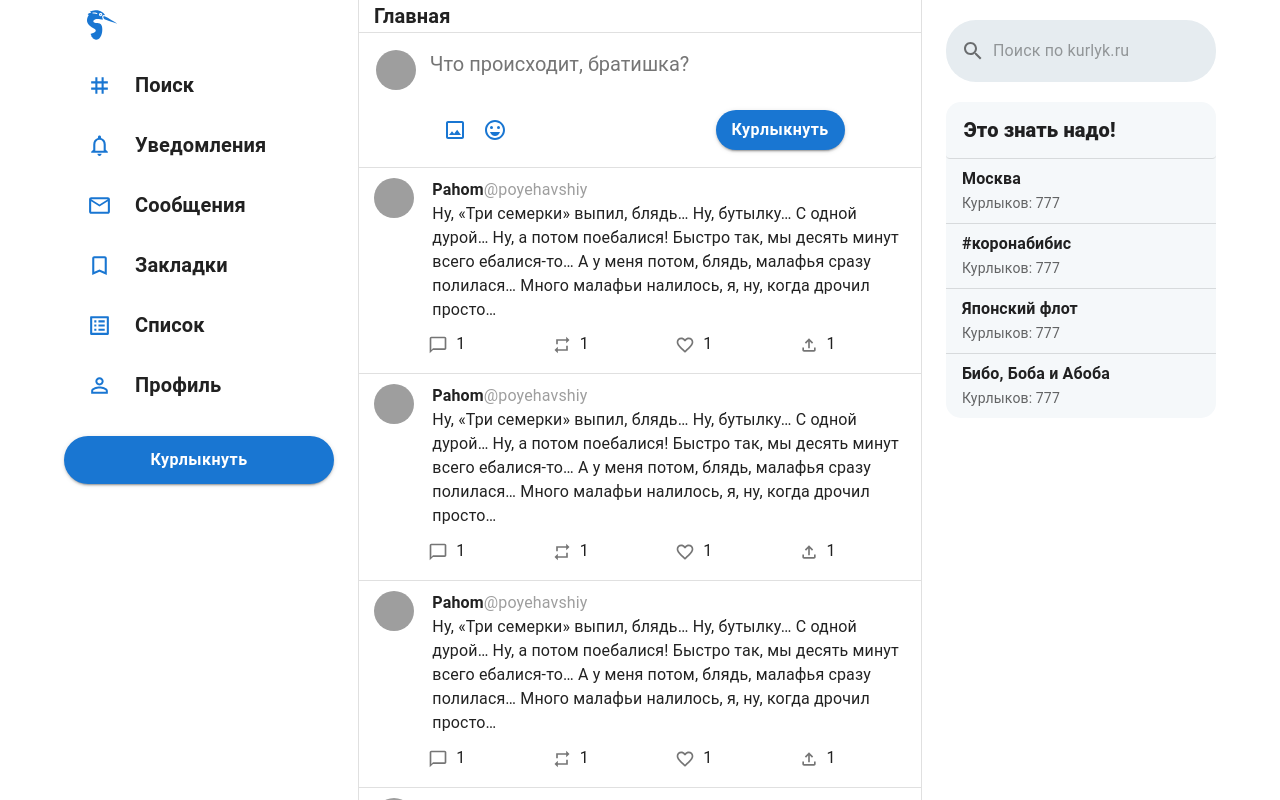
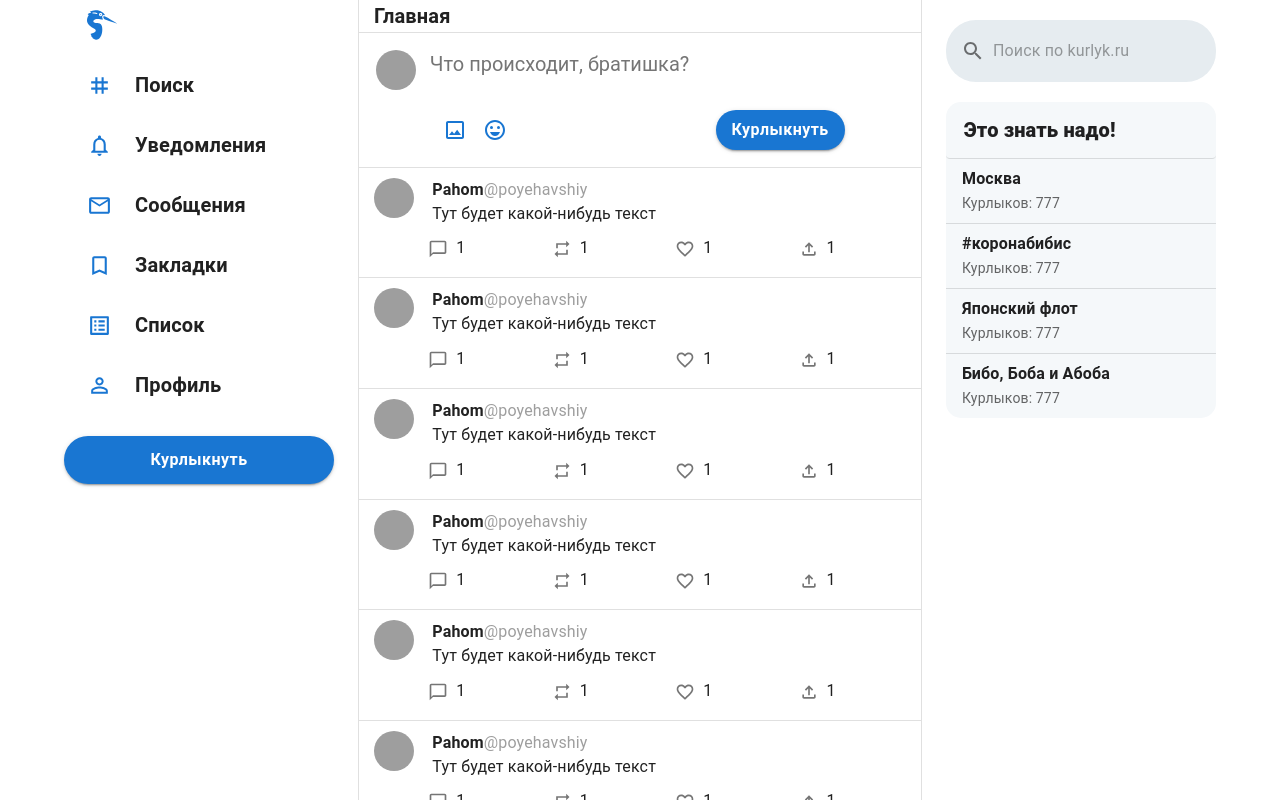
Before and after one commit to nikita11044/kurlyk, a React (Create React App) app in the folder front/: page /home in a window 1280 px wide. Shown: the top 800 px of the page. Built offline with nearby package versions, Linux system fonts and the light colour scheme; grey boxes are pictures that could not be loaded.

Commit message:
fixed text TODO: fix "on focus" styles

```diff
--- a/front/src/pages/Home/Home.tsx
+++ b/front/src/pages/Home/Home.tsx
@@ -52,9 +52,7 @@ export const Home: React.FC = (): React.ReactElement => {
                         {[
                             ...new Array(20).fill(
                                 <Kurlyk
-                                    text={'Ну, «Три семерки» выпил, блядь… Ну, бутылку… С одной дурой… Ну, а потом\n' +
-                                    '                    поебалися! Быстро так, мы десять минут всего ебалися-то… А у меня потом, блядь,\n' +
-                                    '                    малафья сразу полилася… Много малафьи налилось, я, ну, когда дрочил просто…'}
+                                    text={'Тут будет какой-нибудь текст'}
                                     user={{
                                         fullName: 'Pahom',
                                         userName: 'poyehavshiy',
```
